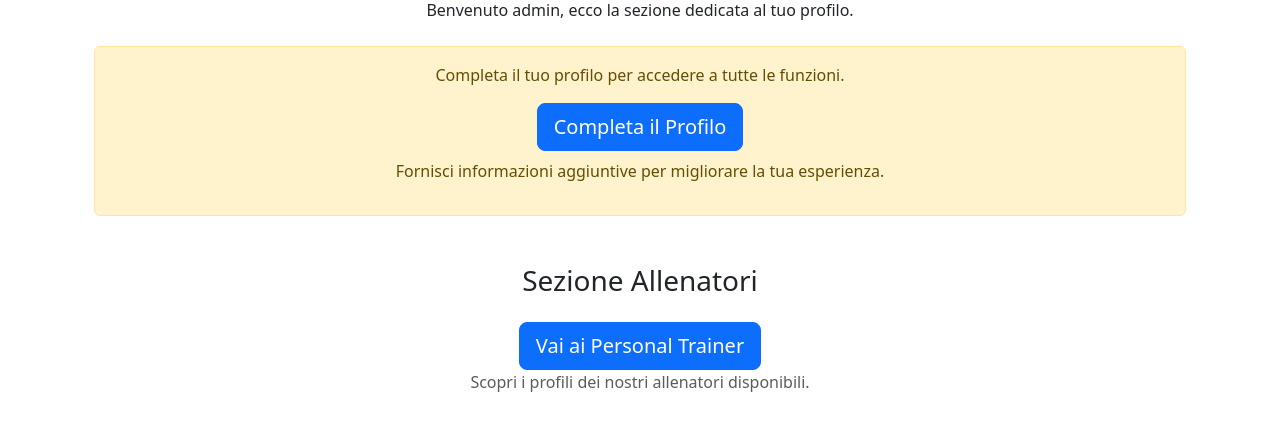
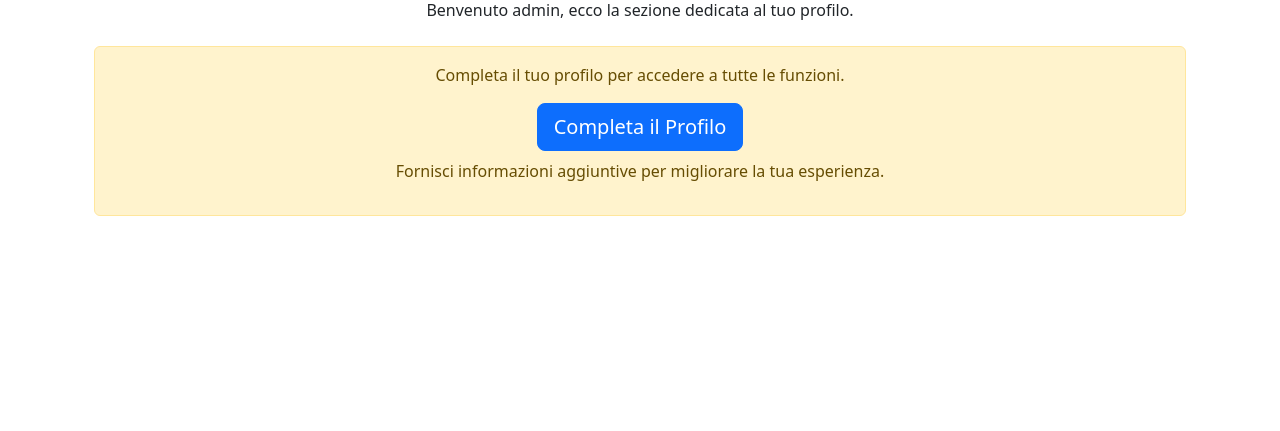
Before and after one commit to Gixter02/Progetto_TechWeb, a Django app: page /accounts/ in a window 1280 px wide. Shown: the part 235-666 px from the top of the page. Run offline with Django 5.2, Linux system fonts and the light colour scheme; a user stored in the database is signed in; data comes from the database, SQL or seed files in the repository; both versions use the stored data as it was after the commit.

Commit message:
Migliorie grafiche

```diff
--- a/accounts/templates/accounts/home_page.html
+++ b/accounts/templates/accounts/home_page.html
@@ -117,15 +117,6 @@
         </div>
     {% endif %}
 
-    <!-- Sezione per i personal trainer -->
-    <div class="text-center mt-5">
-        <h3>Sezione Allenatori</h3>
-        {% if user.is_authenticated %}
-            <a href="{% url 'trainers:elenco_personal_trainers_ordinato' %}" class="btn btn-primary btn-lg mt-3">Vai ai Personal Trainer</a>
-            <p class="text-muted">Scopri i profili dei nostri allenatori disponibili.</p>
-        {% endif %}
-    </div>
-
     {% endif %}
 </div>
 {% endblock %}
--- a/templates/home_page.html
+++ b/templates/home_page.html
@@ -16,9 +16,10 @@
             <li><strong>Facilità di Prenotazione:</strong> Grazie al nostro sistema di prenotazione online, puoi pianificare facilmente i tuoi allenamenti in base ai tuoi impegni. Scegli il tuo trainer e la specialità che preferisci, e inizia a lavorare verso i tuoi obiettivi.</li>
             <li><strong>Ambiente Inclusivo e Accogliente:</strong> Alla <strong>Palestra XYZ</strong>, promuoviamo un'atmosfera di rispetto e inclusività, dove ognuno può sentirsi a proprio agio nel perseguire i propri obiettivi di benessere.</li>
         </ul>
-
+        {% if not user.is_authenticated %}
         <h2>Unisciti a Noi Oggi!</h2>
         <p>Inizia il tuo viaggio verso una vita più sana e attiva con noi. <a href="{% url 'accounts:creautente' %}">Iscriviti</a> oggi e scopri tutto ciò che la <strong>Palestra XYZ</strong> ha da offrire. Non vediamo l'ora di accoglierti nella nostra community!</p>
+        {% endif %}
     </div>
     <h2 class="mt-5">Scegli la sezione che desideri visitare:</h2>
 
```
Also changed, not shown: db.sqlite3.
